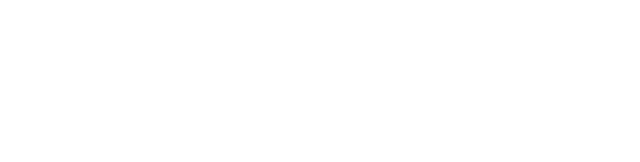
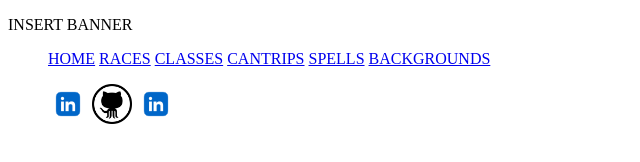
Before and after one commit to KLoCascio/MCBuild, a website: page client/index.html in a window 1280 px wide. Shown: the whole page, without its empty margins (0-640 px from the left). Drawn offline with nearby package versions, Linux system fonts and the light colour scheme.

Commit message:
html structure

```diff
--- a/client/index.html
+++ b/client/index.html
@@ -3,9 +3,64 @@
 <head>
     <meta charset="UTF-8">
     <meta name="viewport" content="width=device-width, initial-scale=1.0">
-    <title>BG3 Character Builder</title>
+    <script src="https://unpkg.com/axios/dist/axios.min.js"></script>
+    <link rel="stylesheet" type="text/css" href="style.css">
+    <title> Tav Builder</title>
+    <link rel="icon" type="image/x-icon" href="../assets/BG3Fav.ico">
 </head>
 <body>
+    <div id="header-content">
+        <p>INSERT BANNER</p>
+    </div>
 
+    <div id="navbar">
+        <ul class="nav-bar">
+            <a href="index.html">HOME</a>
+            <a href ="#">RACES</a>
+            <a href ="#">CLASSES</a>
+            <a href ="#">CANTRIPS</a>
+            <a href ="#">SPELLS</a>
+            <a href ="#">BACKGROUNDS</a>
+        </ul>
+    </div>
+
+    <div id="content">
+        <!-- Area for Input -->
+        <div id="heroBuilder">
+            <!-- TYPE NAME -->
+            <!-- SELECT RACE -->
+            <!-- SELECT SUB RACE (STRETCH) -->
+            <!-- SELECT CANTRIPS -->
+            <!-- SELECT SPELLS -->
+            <!-- SELECT BACKGROUND -->
+            <!-- ARROW UP/DOWN FOR ABILITIES (STR/DEX/CON/INT/WIS/CHA) -->
+            <!-- SELECT PROFICIENCIES -->
+        </div>
+
+        <!-- Area for Results -->
+        <div id="heroResults">
+            <!-- DISPLAY NAME -->
+            <!-- DISPLAY RACE -->
+            <!-- DISPLAY SUBRACE (STRETCH) -->
+            <!-- DISPLAY CANTRIPS -->
+            <!-- DISPLAY SPELLS -->
+            <!-- DISPLAY BACKGROUND -->
+            <!-- DISPLAY STAT SPREAD (ABILITIES) -->
+            <!-- DISPLAY PROFICIENCIES -->
+
+        </div>
+
+    </div>
+
+
+    <!-- FIND ICONS FOR GITHUB/EMAIL/PORTFOLIO -->
+    <div id="footer">
+        <ul id="footer-contacts">
+            <a target="_blank" href="https://www.linkedin.com/in/kyndallocascio/"><img id="linkedin" src="../assets/LinkedInIcon.webp" ></a>
+            <a target="_blank" href="https://github.com/KLoCascio"><img id="github" src="../assets/GitHub_Icon.png" ></a>
+            <a target="_blank" href=""><img id="email" src="../assets/LinkedInIcon.webp" ></a>
+        </ul>
+    </div>
+    <script defer src="scripts.js"></script>
 </body>
 </html>
--- a/client/style.css
+++ b/client/style.css
@@ -0,0 +1,9 @@
+html {
+    background-color: white;
+    color: black;
+}
+
+#footer img {
+    height: 40px;
+    width: 40px;
+}
```
Also changed, not shown: assets/BG3Fav.ico (added), assets/GitHub_Icon.png (added), assets/LinkedInIcon.webp (added), 2 other files.
